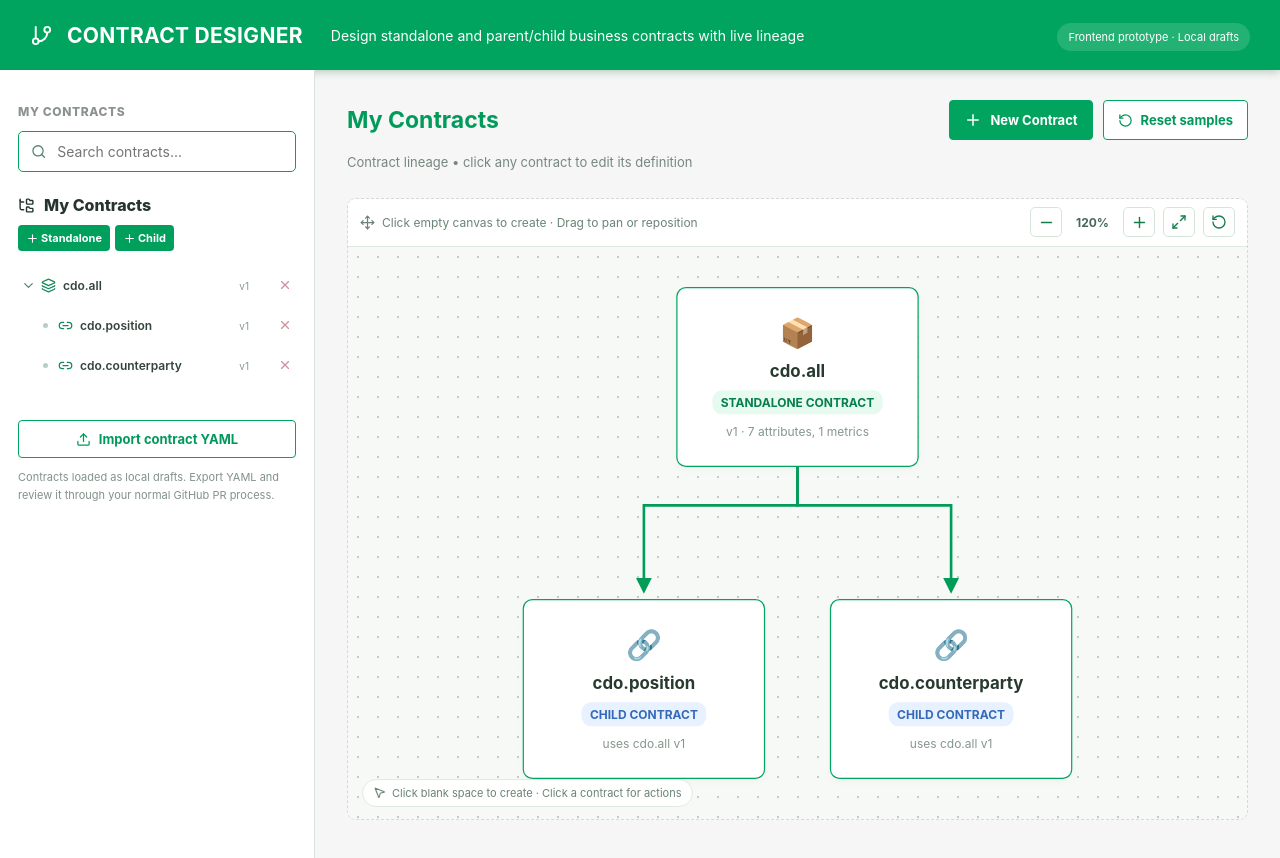
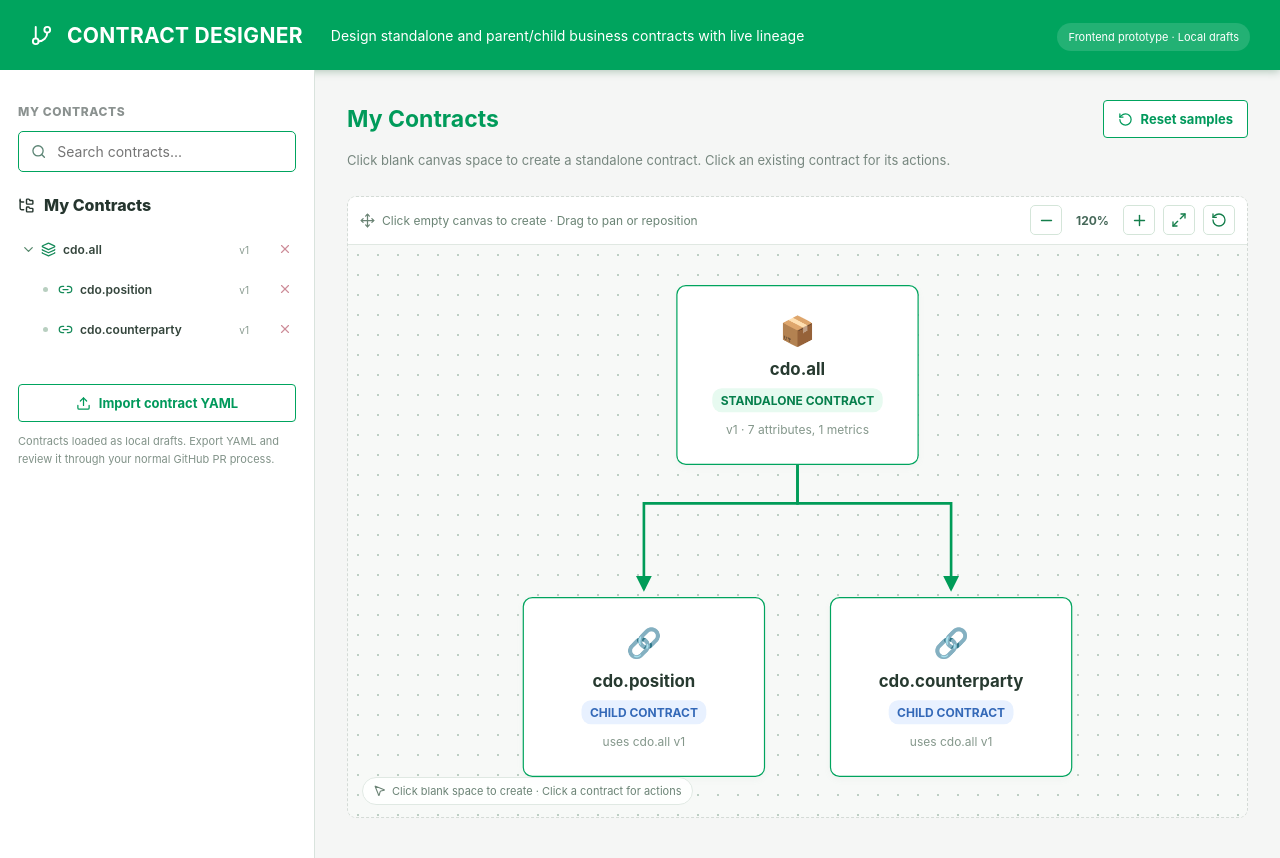
Before and after one commit to robin-bajaj/contract-designer, a React (Vite) app: page / in a window 1280 px wide. Shown: the top 858 px of the page. Built offline with nearby package versions, Linux system fonts and the light colour scheme.

Commit message:
feat(app): remove creation buttons and route new contracts through canvas actions

```diff
--- a/src/main.jsx
+++ b/src/main.jsx
@@ -37,12 +37,12 @@ function App() {
   const updateField = (key, value) => update(c => ({ ...c, [key]: value }))
   const updateItem = (kind, index, key, value) => update(c => { c[kind][index][key] = value; return c })
   const addContract = (child, selectedParent = null) => {
-    const prefix = child ? 'cdo.new_concept' : 'new_contract'
+    const prefix = child ? `${selectedParent?.name || active?.name || 'cdo'}.new_concept` : 'new_contract'
     const base = prefix; let name = base; let suffix = 2
     while (contracts.some(c => c.name === name)) name = `${base}_${suffix++}`
     const parent = selectedParent || (active && contracts.some(c => c.id === active.id) ? active : null) || contracts.find(c => c.name === 'cdo.all') || contracts.find(c => !c.uses)
     const item = { id: name, name, version: 1, description: '', uses: child && parent ? { name: parent.name, version: parent.version } : null, include: child ? { attributes: [], metrics: [] } : null, attributes: [], metrics: [] }
-    setContracts(old => [...old, item]); setActiveId(item.id); setView('edit'); setNotice('New draft created. Export YAML to save it in a repository.'); setValidation(null)
+    setContracts(old => [...old, item]); setActiveId(item.id); setView('edit'); setShowYaml(true); setNotice('New draft created. Export YAML to save it in a repository.'); setValidation(null)
   }
   const removeContract = id => {
     if (contracts.some(c => c.uses?.name === contracts.find(x => x.id === id)?.name)) { setNotice('Cannot remove this contract: a child contract depends on it.'); return }
@@ -75,16 +75,15 @@ function App() {
         <div className="section-label">MY CONTRACTS</div>
         <div className="search"><Search size={17}/><input value={search} onChange={e => setSearch(e.target.value)} placeholder="Search contracts..."/></div>
         <div className="folder-label"><FolderTree size={17}/> My Contracts</div>
-        <div className="small-actions"><button onClick={() => addContract(false)}><Plus size={13}/> Standalone</button><button onClick={() => addContract(true)}><Plus size={13}/> Child</button></div>
         <ContractExplorer contracts={contracts} search={search} activeId={activeId} onOpen={open} onRemove={removeContract} onAddChild={parent => addContract(true, parent)}/>
         <div className="sidebar-bottom"><button className="outline stretch" onClick={() => importRef.current?.click()}><Upload size={15}/> Import contract YAML</button><input ref={importRef} accept=".yml,.yaml,text/yaml" type="file" hidden onChange={importContract}/><p>Contracts loaded as local drafts. Export YAML and review it through your normal GitHub PR process.</p></div>
       </aside>
       <main className="main-content">
         {notice && <div className="notice"><CircleAlert size={16}/><span>{notice}</span><button className="icon-quiet" onClick={() => setNotice('')}><X size={15}/></button></div>}
         {view === 'canvas' ? <>
-          <div className="page-head"><h1>My Contracts</h1><div className="head-actions"><button className="primary" onClick={() => addContract(false)}><Plus size={18}/> New Contract</button><button className="outline" onClick={() => { setContracts(clone(initialContracts)); setNotice('Example contracts restored.'); setActiveId(null) }}><RotateCcw size={15}/> Reset samples</button></div></div>
-          <p className="muted">Contract lineage • click any contract to edit its definition</p>
-          <div className="graph-area"><ContractCanvas contracts={cards} onOpen={open}/></div>
+          <div className="page-head"><h1>My Contracts</h1><div className="head-actions"><button className="outline" onClick={() => { setContracts(clone(initialContracts)); setNotice('Example contracts restored.'); setActiveId(null) }}><RotateCcw size={15}/> Reset samples</button></div></div>
+          <p className="muted">Click blank canvas space to create a standalone contract. Click an existing contract for its actions.</p>
+          <div className="graph-area"><ContractCanvas contracts={cards} onOpen={open} onCreateStandalone={() => addContract(false)} onCreateChild={parent => addContract(true, parent)}/></div>
         </> : active ? <>
           <div className="editor-actions"><button className="outline" onClick={() => {setView('canvas'); setValidation(null)}}><ArrowLeft size={16}/> Back to Contracts</button><div className="head-actions"><button className="outline" onClick={() => {setShowYaml(true); window.requestAnimationFrame(() => yamlRef.current?.scrollIntoView({behavior:'smooth',block:'start'}))}}><Code2 size={16}/>View YAML</button><button className="primary" onClick={() => { const errors = validateContract(active, contracts);setValidation(errors);setNotice(errors.length ? 'Please resolve validation issues before exporting.' : 'Local structural checks passed. CI remains the authoritative contract validator.') }}><CheckCircle2 size={16}/> Validate</button><button className="primary" onClick={() => { if(currentIssues.length) {setValidation(currentIssues);setNotice('Resolve validation issues before exporting.');return} download(contractFilename(active), selectedYaml); setNotice('YAML exported. Submit it through a GitHub PR for authoritative validation.')}}><Download size={16}/> Export YAML</button></div></div>
           <div className="editor-panel">
```
